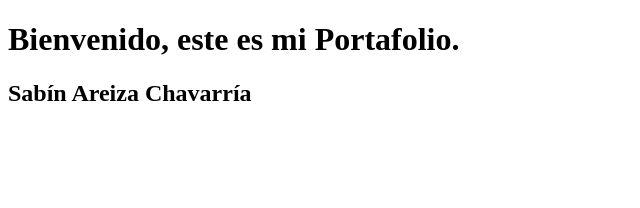
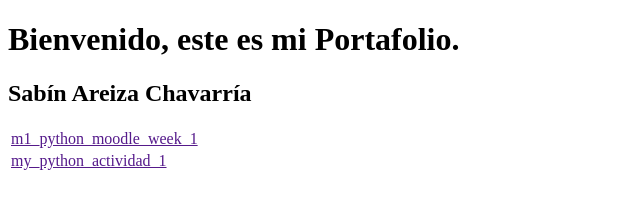
Before and after one commit to sareiza/MyPortfolio, a plain HTML site: page index.html in a window 1280 px wide. Shown: the whole page, without its empty margins (0-640 px from the left). Drawn offline with Linux system fonts and the light colour scheme.

Commit message:
Update index.html

```diff
--- a/index.html
+++ b/index.html
@@ -8,5 +8,36 @@
 <body>
     <h1>Bienvenido, este es mi Portafolio.</h1>
     <h2>Sabín Areiza Chavarría</h2>
+
+    <table>
+
+       <tr>
+
+        <td>
+
+            <a href="">m1_python_moodle_week_1</a>
+
+
+        </td>
+
+
+       </tr>
+
+       <tr>
+
+        <td>
+
+            <a href="">my_python_actividad_1</a>
+
+        </td>
+
+
+       </tr>
+
+
+
+    </table>
+
+
 </body>
 </html>
```
